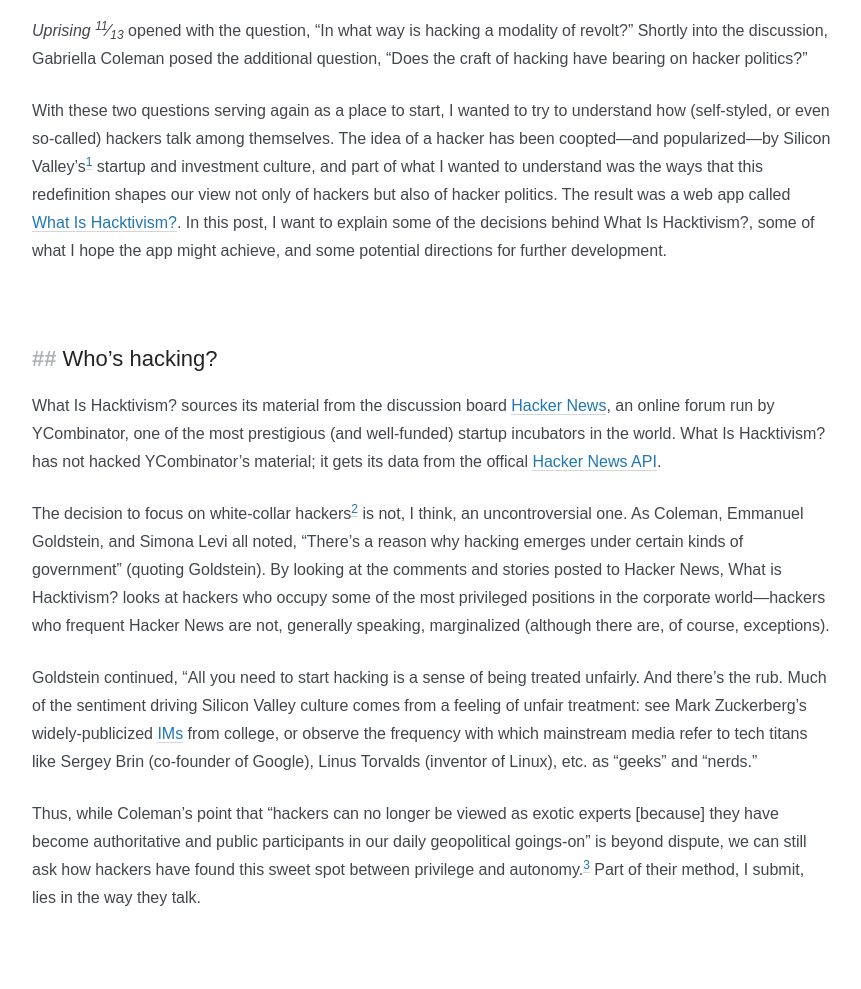
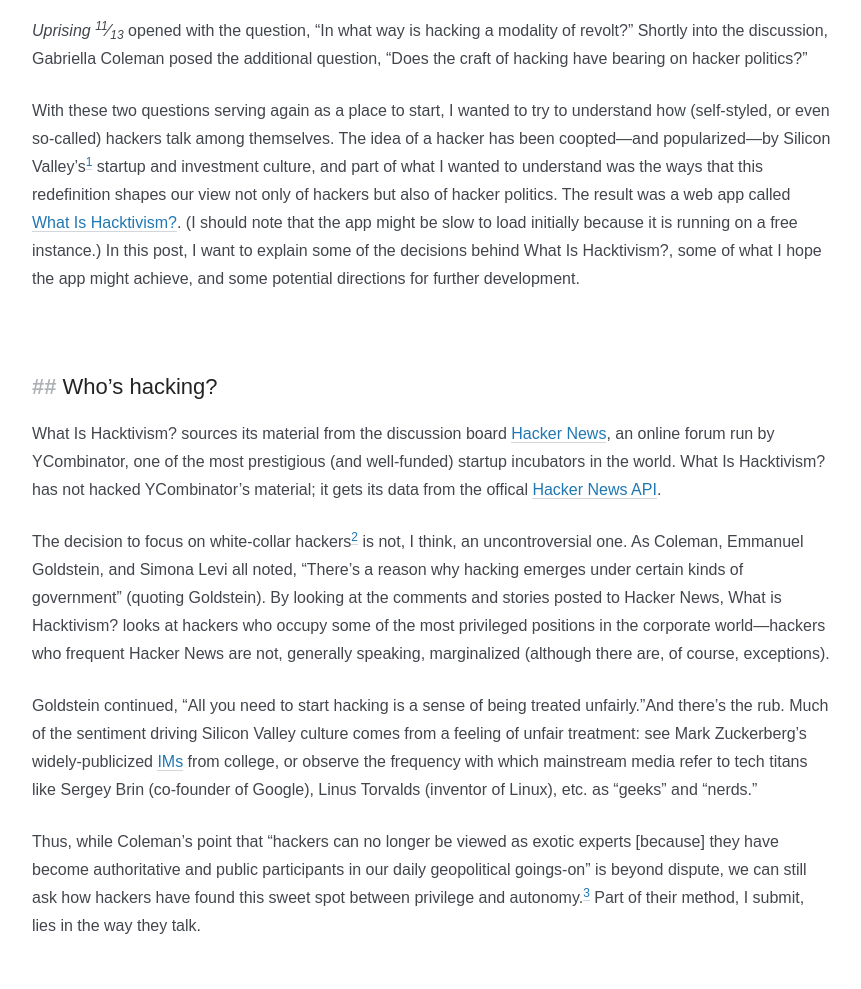
Before and after one commit to pletcher/whatishacktivism, a plain HTML site: page docs/index.html in a window 1280 px wide. Shown: the part 89-1078 px from the top of the page, without its empty margins (208-1069 px from the left). Drawn offline with nearby package versions, Linux system fonts and the light colour scheme.

Commit message:
Add explanation, add missing quotation mark

```diff
--- a/docs/index.html
+++ b/docs/index.html
@@ -18,7 +18,7 @@
 
   <p><em>Uprising <sup>11</sup>&frasl;<sub>13</sub></em> opened with the question, &ldquo;In what way is hacking a modality of revolt?&rdquo; Shortly into the discussion, Gabriella Coleman posed the additional question, &ldquo;Does the craft of hacking have bearing on hacker politics?&rdquo;</p>
 
-  <p>With these two questions serving again as a place to start, I wanted to try to understand how (self-styled, or even so-called) hackers talk among themselves. The idea of a hacker has been coopted&mdash;and popularized&mdash;by Silicon Valley&rsquo;s<sup class="footnote-ref" id="fnref:silicon-valley"><a href="#fn:silicon-valley">1</a></sup> startup and investment culture, and part of what I wanted to understand was the ways that this redefinition shapes our view not only of hackers but also of hacker politics. The result was a web app called <a href="https://whatishacktivism.herokuapp.com">What Is Hacktivism?</a>. In this post, I want to explain some of the decisions behind What Is Hacktivism?, some of what I hope the app might achieve, and some potential directions for further development.</p>
+  <p>With these two questions serving again as a place to start, I wanted to try to understand how (self-styled, or even so-called) hackers talk among themselves. The idea of a hacker has been coopted&mdash;and popularized&mdash;by Silicon Valley&rsquo;s<sup class="footnote-ref" id="fnref:silicon-valley"><a href="#fn:silicon-valley">1</a></sup> startup and investment culture, and part of what I wanted to understand was the ways that this redefinition shapes our view not only of hackers but also of hacker politics. The result was a web app called <a href="https://whatishacktivism.herokuapp.com">What Is Hacktivism?</a>. (I should note that the app might be slow to load initially because it is running on a free instance.) In this post, I want to explain some of the decisions behind What Is Hacktivism?, some of what I hope the app might achieve, and some potential directions for further development.</p>
 
   <h2 id="who-s-hacking">Who&rsquo;s hacking?</h2>
 
@@ -26,7 +26,7 @@
 
   <p>The decision to focus on white-collar hackers<sup class="footnote-ref" id="fnref:white-collar"><a href="#fn:white-collar">2</a></sup> is not, I think, an uncontroversial one. As Coleman, Emmanuel Goldstein, and Simona Levi all noted, &ldquo;There&rsquo;s a reason why hacking emerges under certain kinds of government&rdquo; (quoting Goldstein). By looking at the comments and stories posted to Hacker News, What is Hacktivism? looks at hackers who occupy some of the most privileged positions in the corporate world&mdash;hackers who frequent Hacker News are not, generally speaking, marginalized (although there are, of course, exceptions).</p>
 
-  <p>Goldstein continued, &ldquo;All you need to start hacking is a sense of being treated unfairly. And there&rsquo;s the rub. Much of the sentiment driving Silicon Valley culture comes from a feeling of unfair treatment: see Mark Zuckerberg&rsquo;s widely-publicized <a href="https://www.theguardian.com/technology/2012/may/18/mark-zuckerberg-college-messages">IMs</a> from college, or observe the frequency with which mainstream media refer to tech titans like Sergey Brin (co-founder of Google), Linus Torvalds (inventor of Linux), etc. as &ldquo;geeks&rdquo; and &ldquo;nerds.&rdquo;</p>
+  <p>Goldstein continued, &ldquo;All you need to start hacking is a sense of being treated unfairly.&rdquo;And there&rsquo;s the rub. Much of the sentiment driving Silicon Valley culture comes from a feeling of unfair treatment: see Mark Zuckerberg&rsquo;s widely-publicized <a href="https://www.theguardian.com/technology/2012/may/18/mark-zuckerberg-college-messages">IMs</a> from college, or observe the frequency with which mainstream media refer to tech titans like Sergey Brin (co-founder of Google), Linus Torvalds (inventor of Linux), etc. as &ldquo;geeks&rdquo; and &ldquo;nerds.&rdquo;</p>
 
   <p>Thus, while Coleman&rsquo;s point that &ldquo;hackers can no longer be viewed as exotic experts [because] they have become authoritative and public participants in our daily geopolitical goings-on&rdquo; is beyond dispute, we can still ask how hackers have found this sweet spot between privilege and autonomy.<sup class="footnote-ref" id="fnref:coleman-s92"><a href="#fn:coleman-s92">3</a></sup> Part of their method, I submit, lies in the way they talk.</p>
 
```
